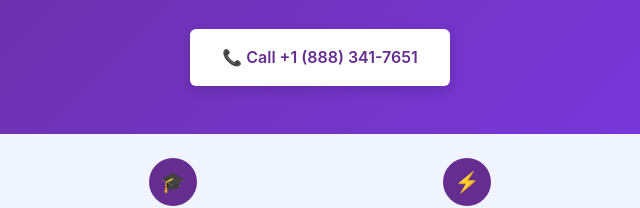
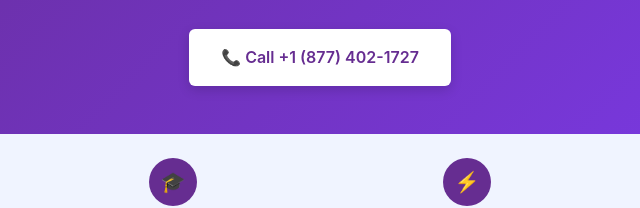
Before and after one commit to varpar88/roku-service-helpline, a plain HTML site: page index.html in a window 1280 px wide. Shown: the part 302-510 px from the top of the page, 320-960 px from the left. Drawn offline with Linux system fonts and the light colour scheme.

Commit message:
index.html

```diff
--- a/index.html
+++ b/index.html
@@ -549,7 +549,7 @@
             <h1 class="hero-title">Get help with your Roku device</h1>
             <p class="hero-subtitle">Find solutions, troubleshoot issues, or contact our support team for personalized assistance</p>
             <a href="tel:+1-877-402-1727" class="hero-cta">
-                📞 Call +1 (888) 341-7651
+                📞 Call +1 (877) 402-1727
             </a>
         </div>
     </section>
```
